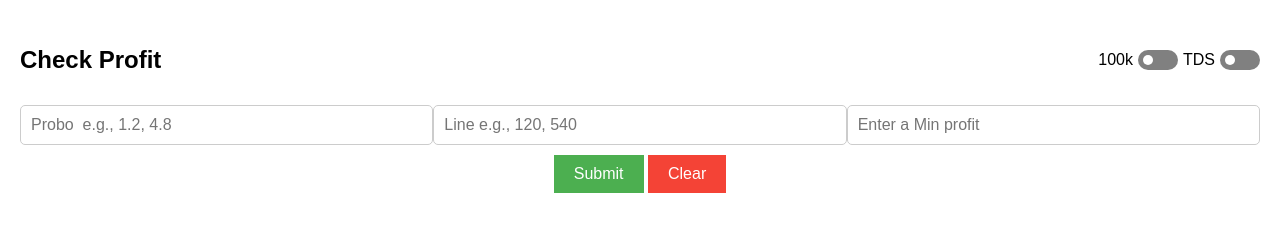
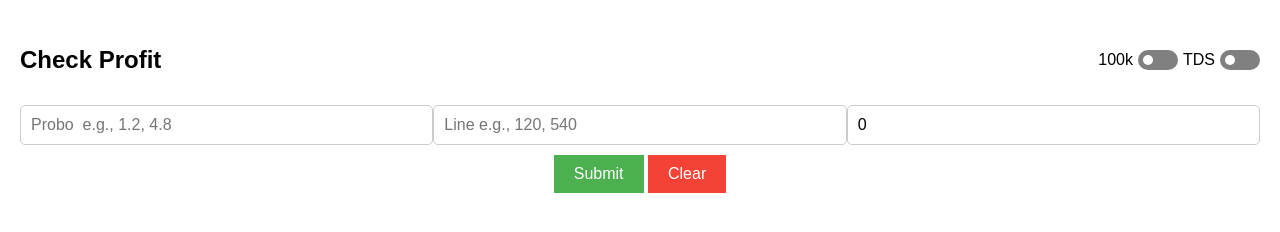
Before and after one commit to spicyztrickz/test, a plain HTML site: page index.html in a window 1280 px wide. Drawn offline with Linux system fonts and the light colour scheme.

Commit message:
Update index.html
min amount zero

```diff
--- a/index.html
+++ b/index.html
@@ -163,7 +163,7 @@
         <div class='form-input'>
             <input type="number" step="0.01" id="num1" placeholder="Probo  e.g., 1.2, 4.8" required><br><br>
             <input type="number" id="num2" placeholder="Line e.g., 120, 540" required><br><br>
-            <input type="number" id="num3" placeholder="Enter a Min profit" required><br><br>
+            <input type="number" id="num3" value="0" placeholder="Enter a Min profit" required><br><br>
         </div>
         <button type="button" id="calculateButton">Submit</button>
 
```
